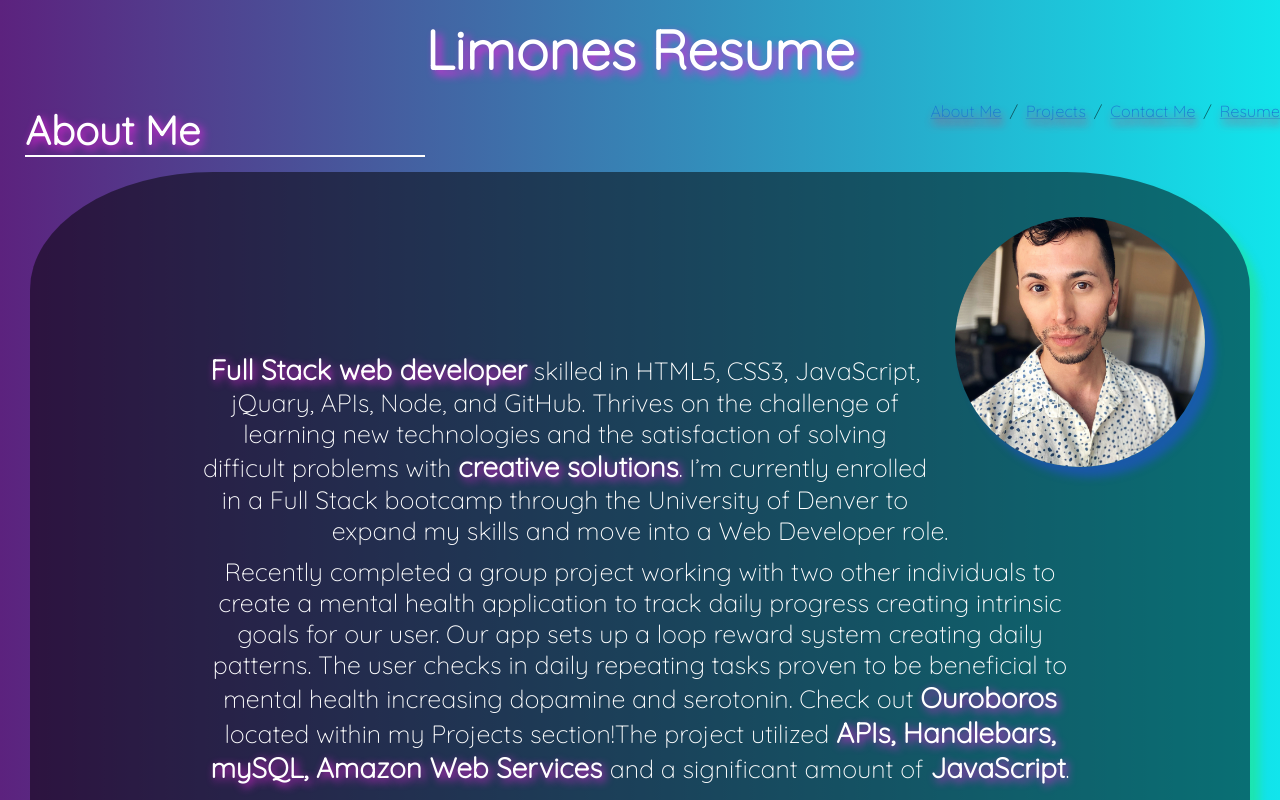
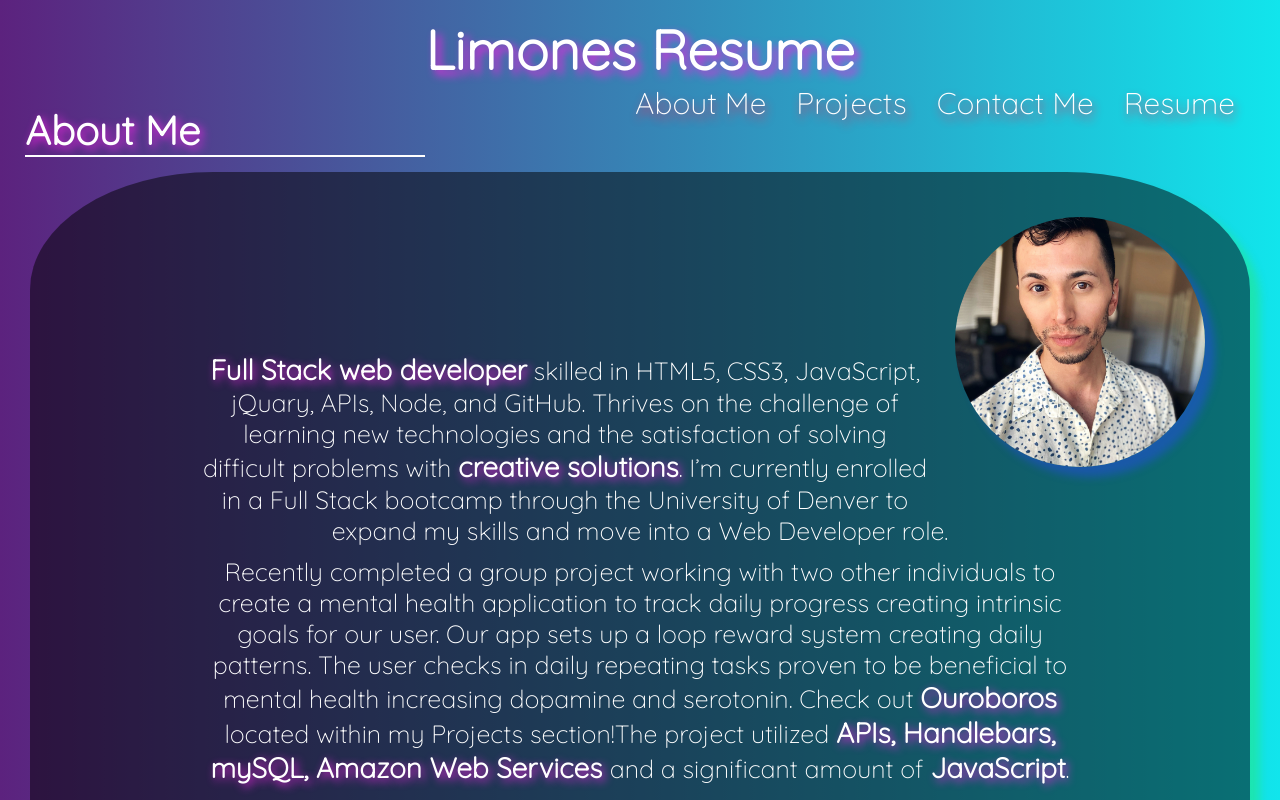
Before and after one commit to ZestyLimones/react-portfolio, a React (Create React App) app: page / in a window 1280 px wide. Shown: the top 800 px of the page. Built offline with nearby package versions, Linux system fonts and the light colour scheme.

Commit message:
added styling to navbar.

```diff
--- a/src/components/NavBar.css
+++ b/src/components/NavBar.css
@@ -12,6 +12,7 @@
 
 .nav-item {
   display: flex;
+  text-decoration-thickness: bold;
   font-size: 30px;
   margin-right: 30px;
   transition: all 0.2s ease-in-out;
--- a/src/components/NavBar.js
+++ b/src/components/NavBar.js
@@ -1,31 +1,26 @@
 import React from 'react';
-import Typography from '@mui/material/styles/createTypography';
-import Breadcrumbs from '@mui/material/Breadcrumbs';
+import Box from '@mui/material/Box';
 import Link from '@mui/material/Link';
 import './NavBar.css';
 
-// function handleClick(event) {
-//   event.preventDefault();
-//   console.info('You clicked a breadcrumb.');
-// }
-
 function NavBar({ currentPage, handlePageChange }) {
-  // function handleClick(event) {
-  //   event.preventDefault();
-  //   console.info('You clicked a breadcrumb.');
-  // }
-
   return (
-    <div className="nav">
-      <Breadcrumbs aria-label="breadcrump">
+    <div className="nav-bar">
+      <Box className="nav-item">
         <Link
+          underline="hover"
+          color="white"
           href="#about"
           onClick={() => handlePageChange('About')}
           className={currentPage === 'About' ? 'nav-link active' : 'nav-link'}
         >
           About Me
         </Link>
+      </Box>
+      <Box className="nav-item">
         <Link
+          underline="hover"
+          color="white"
           href="#projects"
           onClick={() => handlePageChange('Projects')}
           className={
@@ -34,63 +29,29 @@ function NavBar({ currentPage, handlePageChange }) {
         >
           Projects
         </Link>
+      </Box>
+      <Box className="nav-item">
         <Link
+          underline="hover"
+          color="white"
           href="#contact"
           onClick={() => handlePageChange('Contact')}
           className={currentPage === 'Contact' ? 'nav-link active' : 'nav-link'}
         >
           Contact Me
         </Link>
+      </Box>
+      <Box className="nav-item">
         <Link
+          underline="hover"
+          color="white"
           href="https://drive.google.com/file/d/1RqQuLwDXdIFGJQak1mSKnHwn_4hwkzQn/view?usp=sharing"
           target="_blank"
           rel="noreferrer"
         >
           Resume
         </Link>
-      </Breadcrumbs>
-      {/* <ul className="nav-bar">
-        <li className="nav-item">
-          <a
-            href="#about"
-            onClick={() => handlePageChange('About')}
-            className={currentPage === 'About' ? 'nav-link active' : 'nav-link'}
-          >
-            About Me
-          </a>
-        </li>
-        <li className="nav-item">
-          <a
-            href="#projects"
-            onClick={() => handlePageChange('Projects')}
-            className={
-              currentPage === 'Projects' ? 'nav-link active' : 'nav-link'
-            }
-          >
-            Projects
-          </a>
-        </li>
-        <li className="nav-item">
-          <a
-            href="#contact"
-            onClick={() => handlePageChange('Contact')}
-            className={
-              currentPage === 'Contact' ? 'nav-link active' : 'nav-link'
-            }
-          >
-            Contact Me
-          </a>
-        </li>
-        <li className="nav-item">
-          <a
-            href="https://drive.google.com/file/d/1RqQuLwDXdIFGJQak1mSKnHwn_4hwkzQn/view?usp=sharing"
-            target="_blank"
-            rel="noreferrer"
-          >
-            Resume
-          </a>
-        </li>
-      </ul> */}
+      </Box>
     </div>
   );
 }
```
